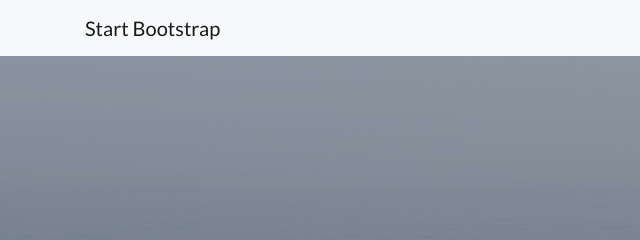
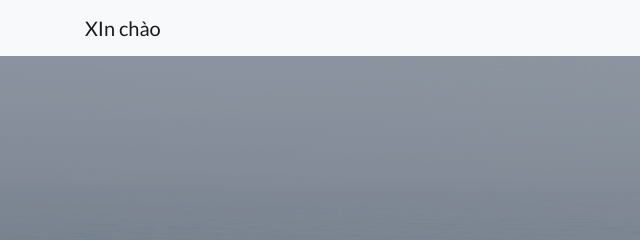
Before and after one commit to promotionthanh101010/promotionthanh101010.github.io, a website: page index.html in a window 1280 px wide. Shown: the top 240 px of the page, 0-640 px from the left. Drawn offline with Linux system fonts and the light colour scheme.

Commit message:
Update index.html

```diff
--- a/index.html
+++ b/index.html
@@ -44,7 +44,7 @@ src="https://www.facebook.com/tr?id=3215263115161965&ev=PageView&noscript=1"
   <!-- Navigation -->
   <nav class="navbar navbar-light bg-light static-top">
     <div class="container">
-      <a class="navbar-brand" href="#">Start Bootstrap</a>
+      <a class="navbar-brand" href="#">XIn chào</a>
       <a class="btn btn-primary" href="#">Sign In</a>
     </div>
   </nav>
```
